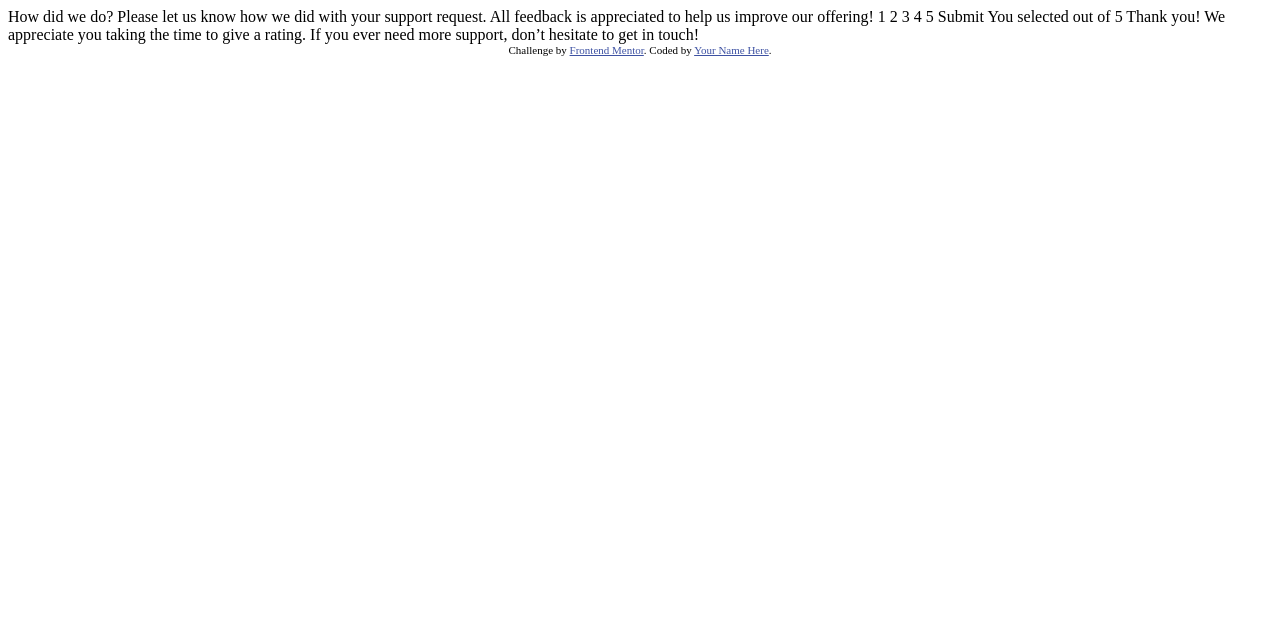
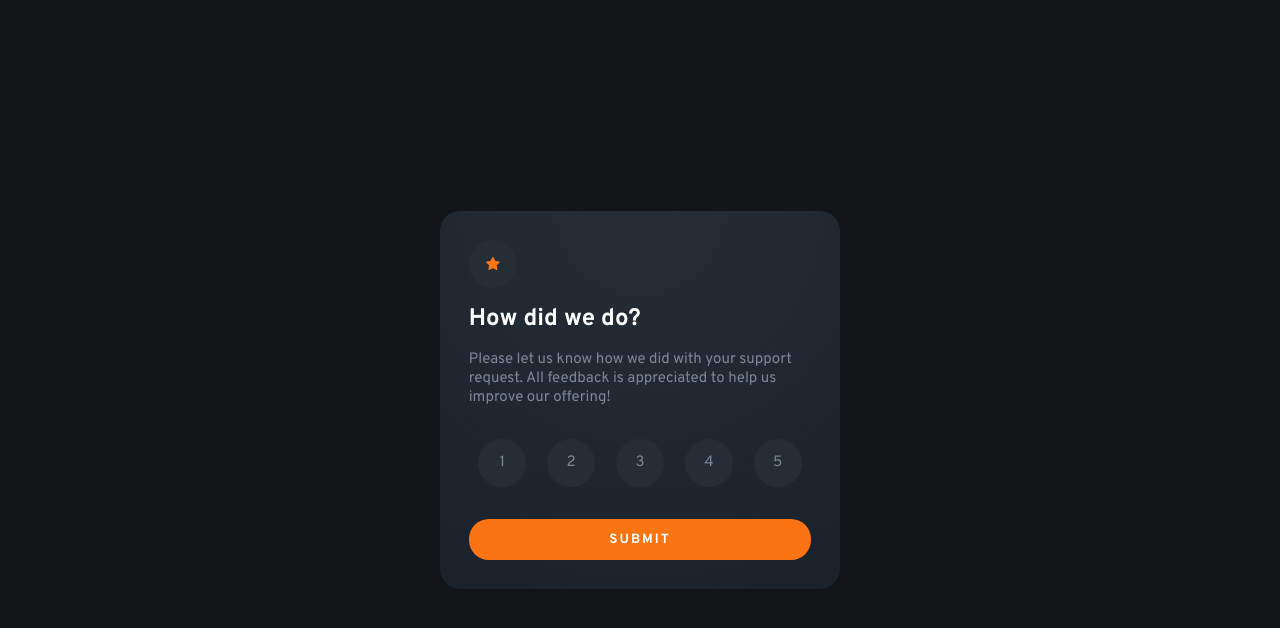
Before and after one commit to Mark-a-obrien/challenge-interactive-rating-component-main, a plain HTML site: page index.html in a window 1280 px wide. Drawn offline with Linux system fonts and the light colour scheme.

Commit message:
complete challenge

```diff
--- a/index.html
+++ b/index.html
@@ -4,46 +4,68 @@
   <meta charset="UTF-8">
   <meta name="viewport" content="width=device-width, initial-scale=1.0"> <!-- displays site properly based on user's device -->
 
+  <link rel="preconnect" href="https://fonts.googleapis.com">
+  <link rel="preconnect" href="https://fonts.gstatic.com" crossorigin>
+  <link href="https://fonts.googleapis.com/css2?family=Overpass:wght@400;700&display=swap" rel="stylesheet">
+
   <link rel="icon" type="image/png" sizes="32x32" href="./images/favicon-32x32.png">
+  <link rel="stylesheet" href="style.css">
+  <script src="script.js" defer></script>
+
+
 
   <title>Frontend Mentor | Interactive rating component</title>
+</head>
+<body class="center">
 
-  <!-- Feel free to remove these styles or customise in your own stylesheet 👍 -->
-  <style>
-    .attribution { font-size: 11px; text-align: center; }
-    .attribution a { color: hsl(228, 45%, 44%); }
-  </style>
-</head>
-<body>
+  <div class="container center">
 
-  <!-- Rating state start -->
+    <!-- Rating state start -->
+    <section class="rating-state">
 
-  How did we do?
+      <div class="rating-text">
 
-  Please let us know how we did with your support request. All feedback is appreciated
-  to help us improve our offering!
+        <button id="star"><img id="icon-star" src="images/icon-star.svg" alt="star"></button>
 
-  1 2 3 4 5
+        <h2 class="rating-header">How did we do?</h2>
 
-  Submit
+        <p class="rating-para">
+          Please let us know how we did with your support request. All feedback is appreciated
+          to help us improve our offering!
+        </p>
+      </div>
 
-  <!-- Rating state end -->
+      <div class="ratings center">
+        <button class="rating rating_hover">1</button>
+        <button class="rating rating_hover">2</button>
+        <button class="rating rating_hover">3</button>
+        <button class="rating rating_hover">4</button>
+        <button class="rating rating_hover">5</button>
+      </div>
 
-  <!-- Thank you state start -->
+      <button id="submit">SUBMIT</button>
+    </section>
+    <!-- Rating state end -->
 
-  You selected <!-- Add rating here --> out of 5
+    <!-- Thank you state start -->
+    <section class="thanks-state">
 
-  Thank you!
+      <img id="icon-thanks" src="images/illustration-thank-you.svg" alt="thanks">
 
-  We appreciate you taking the time to give a rating. If you ever need more support,
-  don’t hesitate to get in touch!
+      <div class="thanks-state-rating">You selected <div id="value" style="display: inline;"></div> out of 5</div>
 
-  <!-- Thank you state end -->
+      <div class="thanks-state-text">
+        <h1 class="thanks-state-header">Thank you!</h1>
 
 
-  <div class="attribution">
-    Challenge by <a href="https://www.frontendmentor.io?ref=challenge" target="_blank">Frontend Mentor</a>.
-    Coded by <a href="#">Your Name Here</a>.
+        <p class="thanks-state-para">We appreciate you taking the time to give a rating. If you ever need more support,
+          don’t hesitate to get in touch!</p>
+
+      </div>
+    </section>
+    <!-- Thank you state end -->
   </div>
+
+
 </body>
 </html>
--- /dev/null
+++ b/script.js
@@ -0,0 +1,49 @@
+
+const ratingState = document.querySelector(".rating-state");
+const thanksState = document.querySelector(".thanks-state");
+const submit = document.querySelector("#submit");
+const ratings = document.querySelectorAll(".rating");
+let value = document.querySelector("#value");
+
+submit.addEventListener("click", () => {
+
+    if (value.textContent != "") {
+        ratingState.style.display = "none";
+        thanksState.style.display = "flex";
+        console.log("workign");
+    } else {
+        alert("Please select a rating");
+    }
+});
+
+
+
+
+// selected
+ratings.forEach((rating) => {
+
+
+    rating.addEventListener("click", () => {
+        const selected = document.querySelector(".rating-selected");
+        value = document.querySelector("#value");
+
+        value.textContent = rating.textContent
+
+        rating.classList.remove("rating_hover");
+
+        try {
+            selected.classList.remove("rating-selected");
+        } catch (error) {
+
+        }
+        rating.classList.add("rating-selected");
+    });
+
+    rating.addEventListener("mouseover", () => {
+        if (rating.classList.contains("rating-selected") && rating.classList.contains("rating_hover")) {
+            rating.classList.remove("rating_hover");
+        } else if (!rating.classList.contains("rating_hover")){
+            rating.classList.add("rating_hover");
+        }
+    });
+})
--- /dev/null
+++ b/style.css
@@ -0,0 +1,221 @@
+:root {
+    --color-primary : hsl(25, 97%, 53%);
+    --color-natural-White: hsl(0, 0%, 100%);
+    --color-natural-Light-Grey: hsl(217, 12%, 63%);
+    --color-natural-Medium-Grey: hsl(216, 12%, 54%);
+    --color-natural-Dark-Blue: hsl(213, 19%, 18%);
+    --color-natural-Very-Dark-Blue: hsl(216, 12%, 8%);
+
+
+    --ff-Overpass : "Overpass", sans-serif;;
+
+    --fw-regular : 400;
+    --fw-bold : 700;
+
+    --ff-size-para : 15px;
+
+    --screen-width-Mobile: 375px;
+    --screen-width-Desktop: 1440px;
+}
+
+* {
+    box-sizing: border-box;
+    margin: 0;
+    border: 0;
+    font-family: var(--ff-Overpass);
+    font-weight:var(--fw-regular);
+}
+
+.center {
+    display: flex;
+    align-items: center;
+}
+
+body {
+    height: 100vh;
+    background-color: var(--color-natural-Very-Dark-Blue);
+    justify-content: center;
+}
+
+.container {
+    flex-direction: column;
+    /* background-color: var(--color-natural-Dark-Blue); */
+    background: radial-gradient(circle at top, var(--color-natural-Dark-Blue) 5%, transparent),
+            radial-gradient(ellipse at bottom, #1a212b 100%, transparent);
+    /* background-color: #1f252f; */
+    max-width: 400px;
+    padding: 1.8rem;
+    border-radius: 20px;
+}
+
+/* Rating state start */
+.rating-state {
+    display: flex;
+    flex-direction: column;
+    gap: 2rem;
+}
+
+.rating-text {
+    display: flex;
+    flex-direction: column;
+    gap: 1rem;
+}
+
+.rating-header {
+    color: var(--color-natural-White);
+    font-weight: var(--fw-bold);
+}
+
+.rating-para {
+    font-size: var(--ff-size-para);
+    font-family: var(--ff-Overpass);
+    font-weight: var(--fw-regular);
+    color: var(--color-natural-Medium-Grey);
+}
+
+
+.ratings {
+    gap: 1.3rem;
+    justify-content: center;
+}
+
+
+#star, .rating {
+    border-radius: 80%;
+    width: 3rem;
+    height: 3rem;
+    font-size: var(--ff-size-para);
+    background-color: var(--color-natural-Dark-Blue);
+}
+
+#star {
+    display: flex;
+    justify-content: center;
+    align-items: center;
+}
+
+#icon-star {
+    width: .9rem;
+}
+
+.rating {
+    color: var(--color-natural-Medium-Grey);
+    transition: all 1s ease;
+}
+
+.rating-selected {
+    background-color: var(--color-natural-Light-Grey);
+    color: var(--color-natural-White);
+}
+
+#submit {
+    letter-spacing: 2px;
+    font-weight: var(--fw-bold);
+    background-color: var(--color-primary);
+    color: var(--color-natural-White);
+    border-radius: 20px;
+    height: 2.6rem;
+    transition: all 1s ease;
+}
+
+.rating_hover:hover{
+    background-color: var(--color-primary);
+    color: var(--color-natural-White);
+}
+
+
+#submit:hover {
+    background-color: var(--color-natural-White);
+    color: var(--color-primary);
+}
+/* Rating state end */
+
+
+
+
+/* thanks state start */
+.thanks-state {
+    display: none;
+    flex-direction: column;
+    justify-content: center;
+    align-items: center;
+    text-align: center;
+    height: 320.8px;
+
+}
+
+.thanks-state-rating {
+    margin-top: 2rem;
+    color: var(--color-primary);
+    font-weight: var(--fw-regular);
+    padding: .3rem;
+    padding-left: 1rem;
+    padding-right: 1rem;
+    border-radius: 30px;
+    background-color: var(--color-natural-Dark-Blue);
+}
+
+.thanks-state-header {
+    margin-top: 2rem;
+    color: var(--color-natural-White);
+    font-weight: var(--fw-bold);
+}
+
+
+.thanks-state-para {
+    margin-top: 1rem;
+    font-size: var(--ff-size-para);
+    font-family: var(--ff-Overpass);
+    font-weight: var(--fw-regular);
+    color: var(--color-natural-Medium-Grey);
+}
+
+
+
+
+
+
+
+
+
+
+
+
+
+
+
+
+
+
+
+button {
+    border: none;
+    background: none;
+}
+
+
+
+
+
+
+@media only screen and (max-width: 376px) {
+    .container {
+        margin-right: 1rem;
+        margin-left: 1rem;
+        max-width: 340px;
+
+
+        padding: 1.4rem;
+
+    }
+
+    .rating-state {
+        max-width: 340px;
+    }
+
+
+    .rating, #star {
+        width: 2.8rem;
+        height: 2.8rem;
+    }
+}
```
